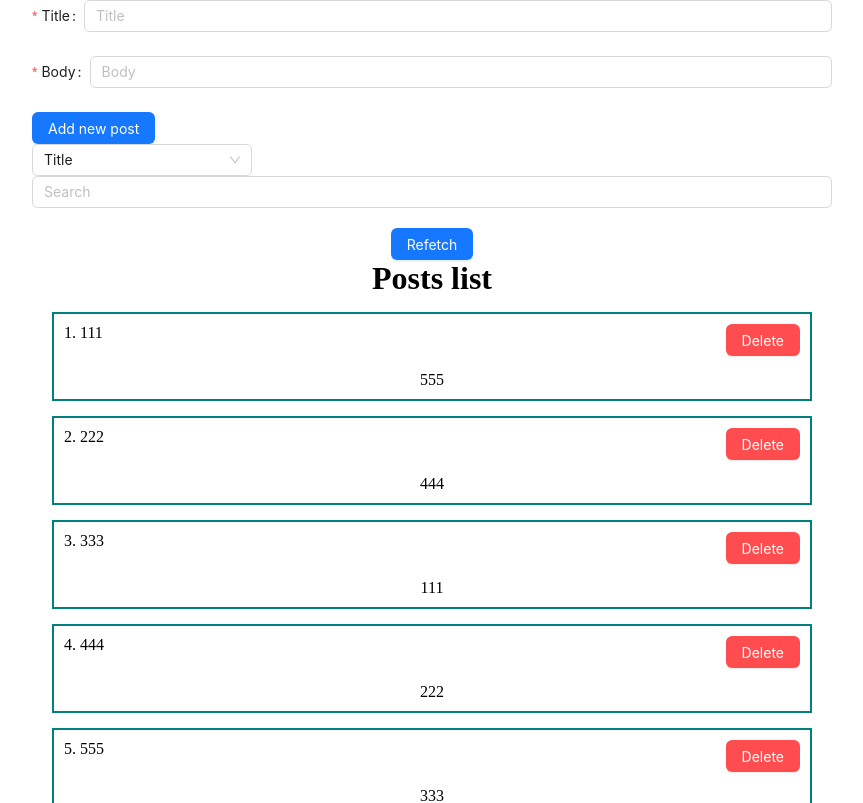
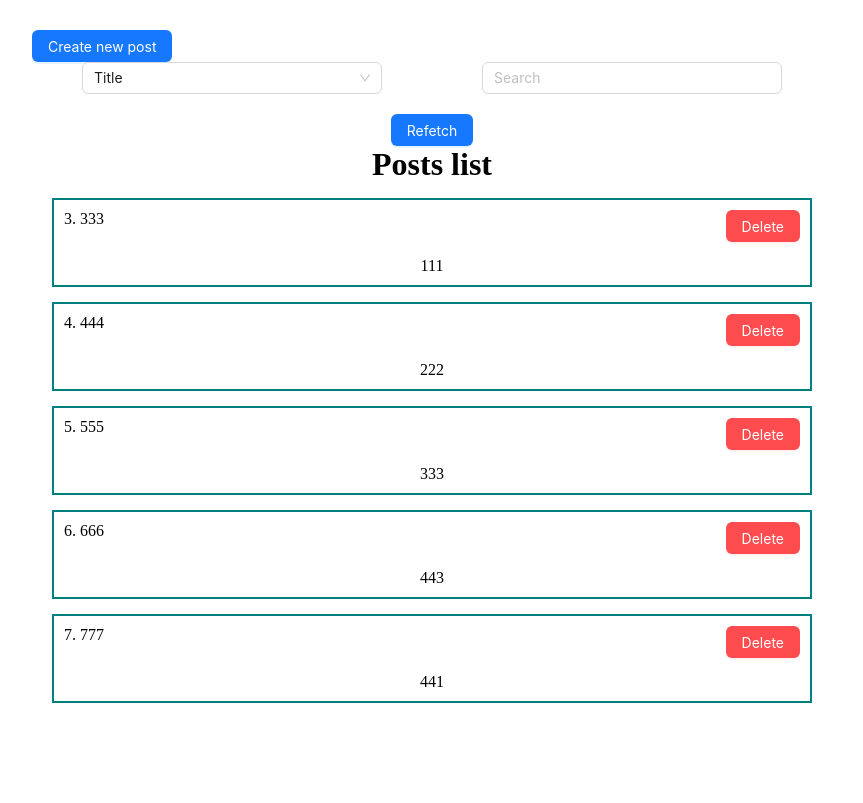
Before and after one commit to KirillTer/ReduxToolkit, a React (Create React App) app: page / in a window 1280 px wide. Shown: the top 803 px of the page, without its empty margins (208-1071 px from the left). Built offline with nearby package versions, Linux system fonts and the light colour scheme; data requests are answered from the project's data file.

Commit message:
added sorting and searching updates

```diff
--- a/db.json
+++ b/db.json
@@ -1,15 +1,5 @@
 {
   "posts": [
-    {
-      "title": "111",
-      "body": "555",
-      "id": 1
-    },
-    {
-      "title": "222",
-      "body": "444",
-      "id": 2
-    },
     {
       "title": "333",
       "body": "111",
--- a/src/App.css
+++ b/src/App.css
@@ -11,6 +11,7 @@
 
 .App {
   width: 800px;
+  margin: 30px;
 }
 
 .post__list {
--- a/src/components/Post/PostContainer.tsx
+++ b/src/components/Post/PostContainer.tsx
@@ -1,10 +1,10 @@
 import React, { useEffect, useState } from "react";
 import { postAPI } from "../../services/PostService";
 import PostItem from "./PostItem";
-import PostSelect from "./PostSelect";
-import PostForm from "./PostForm";
+import PostFilter from "./PostFilter";
+import PostModal from "./PostModal";
 import { IPost } from "../../models/IPost";
-import { Button, Input } from 'antd';
+import { Button } from 'antd';
 
 const PostContainer = () => {
   const [limit, setLimit] = useState(10);
@@ -16,27 +16,15 @@ const PostContainer = () => {
     refetch,
   } = postAPI.useFetchAllPostsQuery(limit);
 
-  // eslint-disable-next-line no-empty-pattern
-  const [createPost, {}] = postAPI.useCreatePostMutation();
-  // eslint-disable-next-line no-empty-pattern
-  const [updatePost, {}] = postAPI.useUpdatePostMutation();
-  // eslint-disable-next-line no-empty-pattern
-  const [deletePost, {}] = postAPI.useDeletePostMutation();
+  const [createPost] = postAPI.useCreatePostMutation();
+  const [updatePost] = postAPI.useUpdatePostMutation();
+  const [deletePost] = postAPI.useDeletePostMutation();
 
-  const [sortedPosts, setSortedPosts] = useState([]);
-  const [searchQuery, setSearchQuery] = useState('');
   const [selectedSortedPosts, setSelectedSortedPosts] = useState([]);
 
   useEffect(() => {
-    setSortedPosts(posts as []);
-    // setTimeout(() => {
-    //     setLimit(3)
-    // }, 2000)
-  }, [posts]);
-
-  useEffect(() => {
-    setSelectedSortedPosts(sortedPosts ? sortedPosts.filter(post => (post['body'] as string).toLowerCase().includes(searchQuery)) : posts as []);
-  }, [sortedPosts, searchQuery, posts]);
+    // setTimeout(() => { setLimit(3) }, 2000)
+  }, []);
 
   const handleCreate = async (newPost: IPost) => {
     await createPost({ title: newPost.title, body: newPost.body } as IPost);
@@ -50,18 +38,13 @@ const PostContainer = () => {
     updatePost(post);
   };
 
-  const handleSelect = (val: any) => {
-    setSortedPosts([...posts as []].sort((a: any, b: any) => a[val].localeCompare(b[val])));
-  }
-
   return (
     <div>
-      <PostForm createNewPost={handleCreate} />
-      <PostSelect selectPosts={handleSelect}/>
-      <Input value={searchQuery} onChange={e => setSearchQuery(e.target.value)} placeholder='Search'/>
+      <PostModal createNewPost={handleCreate}/>
+      <PostFilter posts={posts as []} handleFilter={setSelectedSortedPosts}/>
       <div className="post__list">
         <Button type="primary" onClick={() => refetch()}>Refetch</Button>
-        <h1>Posts list</h1>
+        <h1 >Posts list</h1>
         {isLoading && <h1>Loading...</h1>}
         {error && <h1>Error</h1>}
         {selectedSortedPosts?.length ?
--- a/src/components/Post/PostFilter.tsx
+++ b/src/components/Post/PostFilter.tsx
@@ -0,0 +1,35 @@
+import React, { FC, useEffect, useState } from 'react'
+import PostSelect from "./PostSelect";
+import { Input } from 'antd';
+
+interface PostFilterProps {
+  posts: [];
+  handleFilter: (posts: any) => void;
+}
+
+const PostFilter: FC<PostFilterProps> = ({ posts, handleFilter }) => {
+
+  const [sortedPosts, setSortedPosts] = useState([]);
+  const [searchQuery, setSearchQuery] = useState('');
+
+  useEffect(() => {
+    setSortedPosts(posts);
+  }, [posts]);
+
+  useEffect(() => {
+    handleFilter(sortedPosts ? sortedPosts.filter((post) => (post['body'] as string).toLowerCase().includes(searchQuery)) : posts as []);
+  }, [sortedPosts, searchQuery, posts, handleFilter]);
+
+  const handleSelect = (val: any) => {
+    setSortedPosts([...posts].sort((a: any, b: any) => a[val].localeCompare(b[val])));
+  }
+
+  return (
+    <div style={{display: 'flex', justifyContent: 'space-around'}}>
+      <PostSelect selectPosts={handleSelect}/>
+      <Input style={{ width: 300 }} value={searchQuery} onChange={e => setSearchQuery(e.target.value)} placeholder='Search'/>
+    </div>
+  );
+}
+
+export default PostFilter;
--- a/src/components/Post/PostForm.tsx
+++ b/src/components/Post/PostForm.tsx
@@ -3,9 +3,10 @@ import { Button, Form, Input } from 'antd';
 
 interface PostFormProps {
   createNewPost: (post: any) => void;
+  showModalForm: (val: boolean) => void;
 }
 
-const PostForm: FC<PostFormProps> = ({ createNewPost }) => {
+const PostForm: FC<PostFormProps> = ({ createNewPost, showModalForm }) => {
 
   const [form] = Form.useForm();
   const [post, setPost] = useState({title: '', body: ''});
@@ -14,6 +15,7 @@ const PostForm: FC<PostFormProps> = ({ createNewPost }) => {
     createNewPost(post);
     setPost({title: '', body: ''});
     form.resetFields();
+    showModalForm(false);
   }
 
   return (
--- /dev/null
+++ b/src/components/Post/PostModal.tsx
@@ -0,0 +1,36 @@
+import React, { useState } from 'react';
+import PostForm from "./PostForm";
+import { Button, Modal } from 'antd';
+
+interface PostModalProps {
+  createNewPost: (post: any) => void;
+}
+
+const PostModal: React.FC<PostModalProps> = ({createNewPost}) => {
+  const [isModalOpen, setIsModalOpen] = useState(false);
+
+  const showModal = () => {
+    setIsModalOpen(true);
+  };
+
+  const handleOk = () => {
+    setIsModalOpen(false);
+  };
+
+  const handleCancel = () => {
+    setIsModalOpen(false);
+  };
+
+  return (
+    <>
+      <Button type="primary" onClick={showModal}>
+        Create new post
+      </Button>
+      <Modal title="Basic Modal" open={isModalOpen} onOk={handleOk} onCancel={handleCancel}>
+        <PostForm createNewPost={createNewPost} showModalForm={setIsModalOpen}/>
+      </Modal>
+    </>
+  );
+};
+
+export default PostModal;
--- a/src/components/Post/PostSelect.tsx
+++ b/src/components/Post/PostSelect.tsx
@@ -9,7 +9,7 @@ const PostSelect: FC<PostSelectProps> = ({selectPosts}) => {
   return (
     <Select
       defaultValue="title"
-      style={{ width: 220 }}
+      style={{ width: 300 }}
       onChange={selectPosts}
       options={[
         {
```
